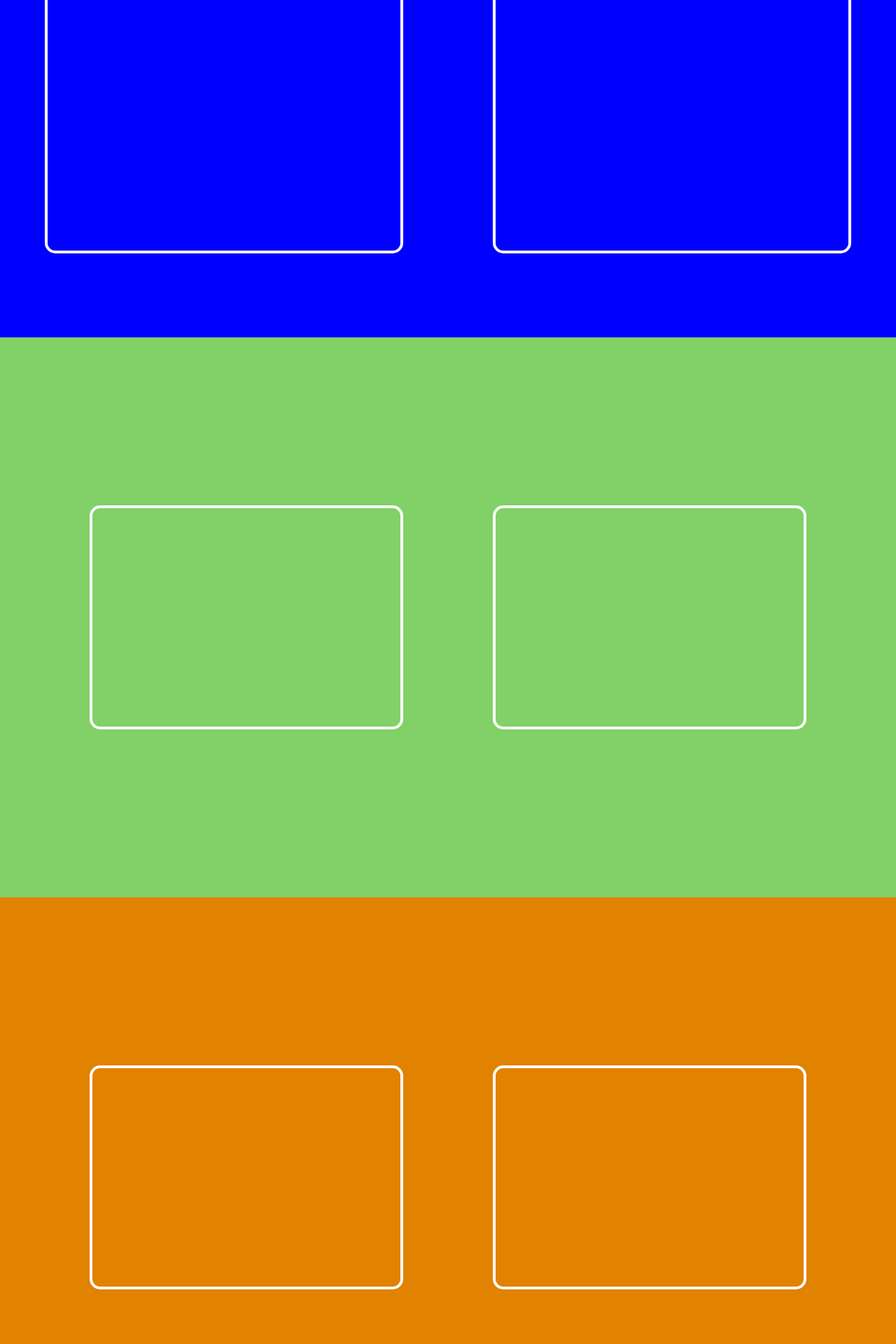
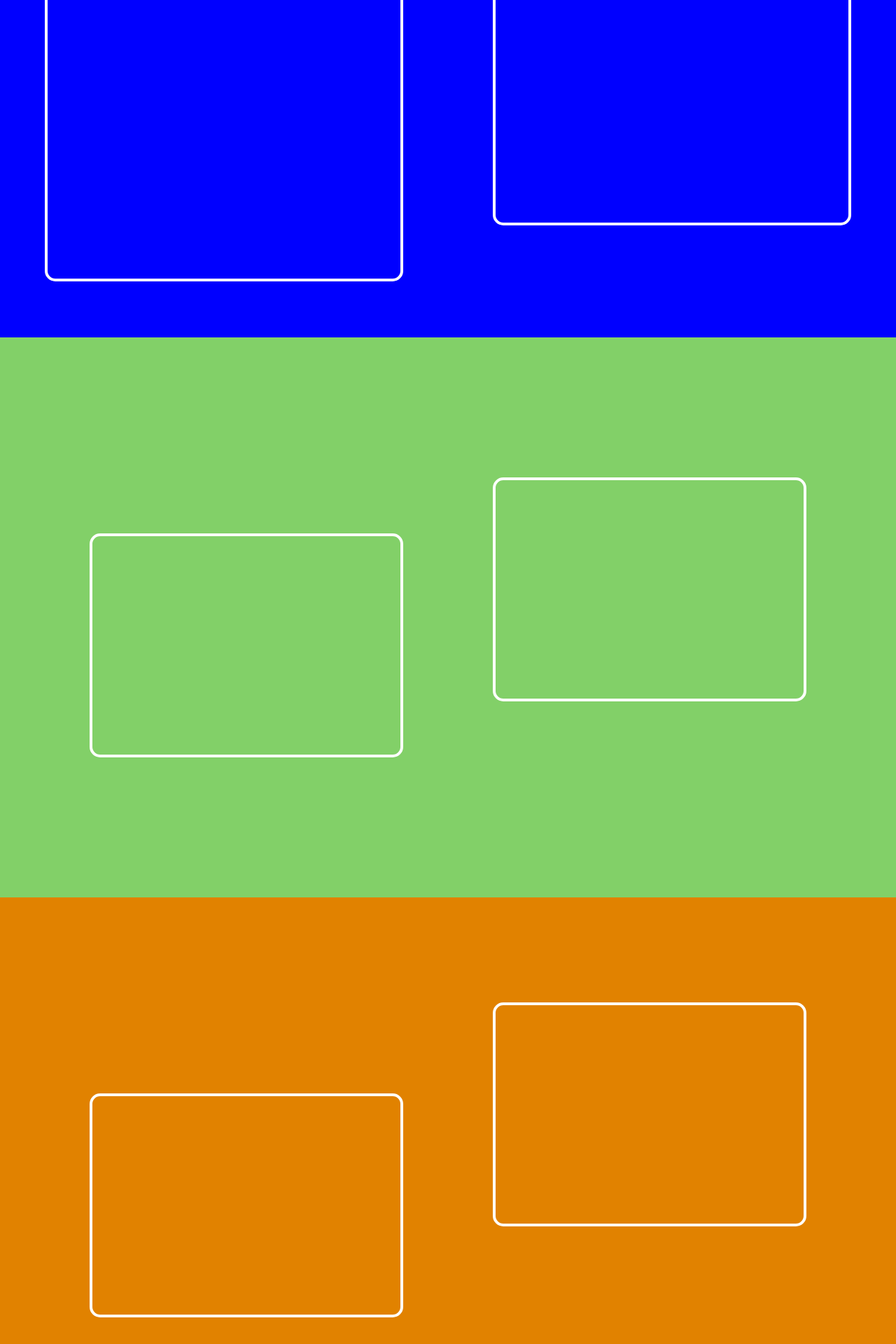
Before and after one commit to Doenut999/Byte, a React (Create React App) app: page /pw in a window 1280 px wide. Shown: the part 318-2238 px from the top of the page at 70% size. Built offline with nearby package versions, Linux system fonts and the light colour scheme.

Commit message:
touches to paywall animations

```diff
--- a/src/components/Paywall/Paywall.js
+++ b/src/components/Paywall/Paywall.js
@@ -5,21 +5,28 @@ import { motion} from "framer-motion";
 const Paywall = () => {
     const initial = {
         opacity: 0,
-        // x: -400
+        x: "50vw"
     }
 
     const initial2 = {
-        // x: 400,
+        x: "-50vw",
         opacity: 0
     }
 
     const inView = {
-        // x: 0,
+        x: 0,
         opacity: 1
 
     }
 
     const transition = {
+        delay: 0.4,
+        duration: 1.4,
+        type: "spring",
+        stiffness: 40
+    }
+
+    const transition2 = {
         delay: 0.6,
         duration: 1.4,
         type: "spring",
@@ -36,15 +43,15 @@ const Paywall = () => {
             </PaywallNav>
             <TopSection>
                 <TopSectionLeft  as={motion.section} initial={initial} whileInView={inView} transition={transition} viewport={{once: false, amount: 0.45}}></TopSectionLeft>
-                <TopSectionRight as={motion.section} initial={initial2} whileInView={inView} transition={transition}  viewport={{once: false, amount: 0.45}}></TopSectionRight>
+                <TopSectionRight as={motion.section} initial={initial2} whileInView={inView} transition={transition2}  viewport={{once: false, amount: 0.45}}></TopSectionRight>
             </TopSection>
             <MidSection >
                 <MidSectionLeft as={motion.section} initial={initial} whileInView={inView} transition={transition} viewport={{once: false, amount: 0.45}}></MidSectionLeft>
-                <MidSectionRight as={motion.section} initial={initial2} whileInView={inView} transition={transition} viewport={{once: false, amount: 0.45}}></MidSectionRight>
+                <MidSectionRight as={motion.section} initial={initial2} whileInView={inView} transition={transition2} viewport={{once: false, amount: 0.45}}></MidSectionRight>
             </MidSection>
             <BottomSection>
                 <BottomSectionLeft as={motion.section} initial={initial} whileInView={inView} transition={transition} viewport={{once: false, amount: 0.45}}></BottomSectionLeft>
-                <BottomSectionRight as={motion.section} initial={initial2} whileInView={inView} transition={transition} viewport={{once: false, amount: 0.45}} ></BottomSectionRight>
+                <BottomSectionRight as={motion.section} initial={initial2} whileInView={inView} transition={transition2} viewport={{once: false, amount: 0.45}} ></BottomSectionRight>
             </BottomSection>
         </PaywallView>
     )
@@ -153,8 +160,8 @@ const TopSectionLeft = styled.div`
   height: 70vh;
   border-radius: 15px;
   margin-right: 5vw;
+  margin-top: 80px;
   @media  (max-width: 1024px) {
-
     margin: 0;
     width: 70vw;
     height: 40vh;
@@ -166,6 +173,7 @@ const TopSectionRight = styled.section`
   height: 70vh;
   border-radius: 15px;
   margin-left: 5vw;
+  margin-bottom: 80px;
   @media  (max-width: 1024px) {
 
     margin: 0;
@@ -179,6 +187,8 @@ const MidSectionLeft = styled.section`
   height: 40vh;
   border-radius: 15px;
   margin-right: 5vw;
+  margin-top: 80px;
+
   @media  (max-width: 1024px) {
 
     margin: 0;
@@ -193,6 +203,8 @@ const MidSectionRight = styled.section`
   height: 40vh;
   border-radius: 15px;
   margin-left: 5vw;
+  margin-bottom: 80px;
+
   @media  (max-width: 1024px) {
 
     margin: 0;
@@ -207,6 +219,8 @@ const BottomSectionLeft = styled.section`
   height: 40vh;
   border-radius: 15px;
   margin-right: 5vw;
+  margin-top: 80px;
+
   @media  (max-width: 1024px) {
 
     margin: 0;
@@ -221,6 +235,8 @@ const BottomSectionRight = styled.section`
   height: 40vh;
   border-radius: 15px;
   margin-left: 5vw;
+  margin-bottom: 180px;
+
   @media  (max-width: 1024px) {
     margin: 0;
     width: 70vw;
```
